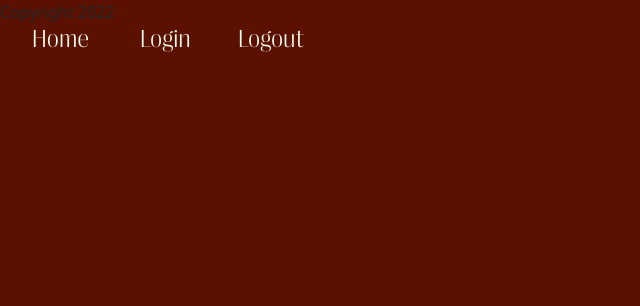
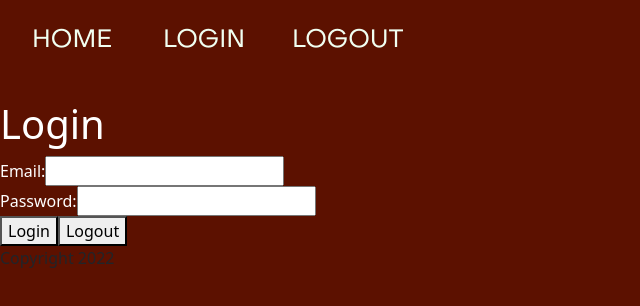
Before and after one commit to ebanchik/closet-app-capstone-frontend, a React (Vite) app: page /login in a window 1280 px wide. Shown: the top 306 px of the page, without its empty margins (0-640 px from the left). Built offline with nearby package versions, Linux system fonts and the light colour scheme.

Commit message:
login form + tweak index for user view

```diff
--- a/src/App.css
+++ b/src/App.css
@@ -48,7 +48,7 @@ body {
 .navbar-brand {
   color: rgb(241,  255,  241)!important;
   font-size:  25px !important;
-  font-family: 'Right Sans'; /* Fallback to sans-serif if Soria is not available */
+  font-family: 'Object Sans'; /* Fallback to sans-serif if Soria is not available */
 }
 
 .navbar-buttons {
@@ -77,7 +77,7 @@ body {
 }
 
 .index h1 {
-  padding-top: 150px;
+  padding-top: 250px;
   text-align: center;
 }
 
@@ -115,18 +115,17 @@ body {
 }
 
 .index-header {
-  font-family: 'Right Sans';
+  font-family: 'Object Sans';
   color: rgb(241, 255, 241)!important;
   font-size: 50px;
   padding-bottom: 75px;
 }
 
 .homepage-text {
-  padding-top: 100px;
   font-size: 400px;
   font-family: 'Lingkawi';
   text-align: center;
-  color: rgb(230, 249, 230);
+  color: rgb(223, 252, 223);
 }
 
 .edit-button {
@@ -135,3 +134,10 @@ body {
 .delete-button {
   border-radius: 20px !important;
 }
+
+
+
+.login-form {
+  padding-top: 100px;
+  color: white;
+}
--- a/src/App.tsx
+++ b/src/App.tsx
@@ -5,6 +5,7 @@ import { Content } from "./Content";
 import { Footer } from "./Footer";
 import { ItemPage } from "./ItemPage";
 import { ItemsNew } from "./ItemsNew";
+import { LoginForm } from "./Login";
 import './App.css';
 
 
@@ -17,6 +18,7 @@ function App() {
           <Route path="/" element={<Content />} />
           <Route path="/item/:id" element={<ItemPage />} />
           <Route path="/new-item" element={<ItemsNew />} />
+          <Route path="/login" element={<LoginForm/>} />
         </Routes>
         <Footer />
       </div>
--- a/src/Content.tsx
+++ b/src/Content.tsx
@@ -20,9 +20,20 @@ export function Content() {
   const [items, setItems] = useState<Item[]>([]);
 
   const handleIndexItems = () => {
-    axios.get<Item[]>("http://127.0.0.1:5000/items.json").then((response) => {
+    // Retrieve the JWT token from local storage or wherever it's stored
+    const token = localStorage.getItem('token');
+
+    // Configure the Axios request with the Authorization header
+    axios.get<Item[]>("http://127.0.0.1:5000/items.json", {
+      headers: {
+        'Authorization': `Bearer ${token}`
+      }
+    }).then((response) => {
       setItems(response.data);
       console.log("Fetched items:", response.data);
+    }).catch((error) => {
+      // Handle any errors that occur during the request
+      console.error("Error fetching items:", error);
     });
   };
 
--- a/src/Header.tsx
+++ b/src/Header.tsx
@@ -5,13 +5,13 @@ export function Header() {
     <header>
       <nav className="navbar navbar-expand-lg custom-header-bg" style={{ height: '80px', position: 'fixed', top: '0', zIndex:   1000 }}>
         <div className="container-fluid d-flex justify-content-between align-items-center">
-          <Link className="navbar-brand home-button" to="/">Home</Link>
+          <Link className="navbar-brand home-button" to="/">HOME</Link>
           <button className="navbar-toggler" type="button" data-bs-toggle="collapse" data-bs-target="#navbarNav" aria-controls="navbarNav" aria-expanded="false" aria-label="Toggle navigation">
             <span className="navbar-toggler-icon"></span>
           </button>
           <div className="navbar-buttons d-flex">
-            <Link className="navbar-brand login" to="/login">Login</Link>
-            <Link className="navbar-brand logout" to="/logout">Logout</Link>
+            <Link className="navbar-brand login" to="/login">LOGIN</Link>
+            <Link className="navbar-brand logout" to="/logout">LOGOUT</Link>
           </div>
         </div>
       </nav>
--- a/src/ItemsIndex.tsx
+++ b/src/ItemsIndex.tsx
@@ -26,7 +26,7 @@ export function ItemsIndex(props: ItemsIndexProps): JSX.Element {
           Armoire
         </h1>
       </div>
-      <h1 className='index-header'>Current Wardrobe:</h1>
+      <h1 className='index-header'>CURRENT WARDROBE:</h1>
       <div className="row g-4">
         {props.items.map((item) => {
           console.log("Item:", item); // Log the item object
--- /dev/null
+++ b/src/Login.tsx
@@ -0,0 +1,99 @@
+import React, { useState } from 'react';
+
+export const LoginForm: React.FC = () => {
+  const [email, setEmail] = useState('');
+  const [password, setPassword] = useState('');
+
+  const handleLogin = async () => {
+    try {
+      const response = await fetch('http://127.0.0.1:5000/login', {
+        method: 'POST',
+        headers: {
+          'Content-Type': 'application/json',
+        },
+        body: JSON.stringify({
+          email: email,
+          password: password,
+        }),
+      });
+
+      if (!response.ok) {
+        throw new Error(`HTTP error! status: ${response.status}`);
+      }
+
+      const data = await response.json();
+      console.log(data);
+
+      // Store the JWT token in local storage
+      localStorage.setItem('token', data.token);
+
+      // Redirect to a protected page or show a success message
+      alert('Login successful!');
+    } catch (error) {
+      console.error('Error during login:', error);
+      // Show an error message to the user
+      alert('Login failed. Please check your credentials.');
+    }
+  };
+
+  const handleLogout = async () => {
+    try {
+      const response = await fetch('http://127.0.0.1:5000/logout', {
+        method: 'POST',
+        credentials: 'include',
+        headers: {
+          'Authorization': `Bearer ${localStorage.getItem('token')}`,
+        },
+      });
+
+      if (!response.ok) {
+        throw new Error(`HTTP error! status: ${response.status}`);
+      }
+
+      const data = await response.json();
+      console.log(data);
+
+      // Remove the JWT token from local storage
+      localStorage.removeItem('token');
+
+      // Redirect to the login page or show a success message
+      alert('Logout successful!');
+    } catch (error) {
+      console.error('Error during logout:', error);
+      // Show an error message to the user
+      alert('Logout failed. Please try again.');
+    }
+  };
+
+  return (
+    <div className='login-form'>
+      <h1>Login</h1>
+      <form id="loginForm">
+        <label htmlFor="email">Email:</label>
+        <input
+          type="email"
+          id="email"
+          name="email"
+          required
+          value={email}
+          onChange={(e) => setEmail(e.target.value)}
+        />
+        <br />
+        <label htmlFor="password">Password:</label>
+        <input
+          type="password"
+          id="password"
+          name="password"
+          required
+          value={password}
+          onChange={(e) => setPassword(e.target.value)}
+        />
+        <br />
+        <button type="button" onClick={handleLogin}>Login</button>
+        <button type="button" onClick={handleLogout}>Logout</button>
+      </form>
+    </div>
+  );
+};
+
+export default LoginForm;
```
Also changed, not shown: src/Logout.tsx (added).
